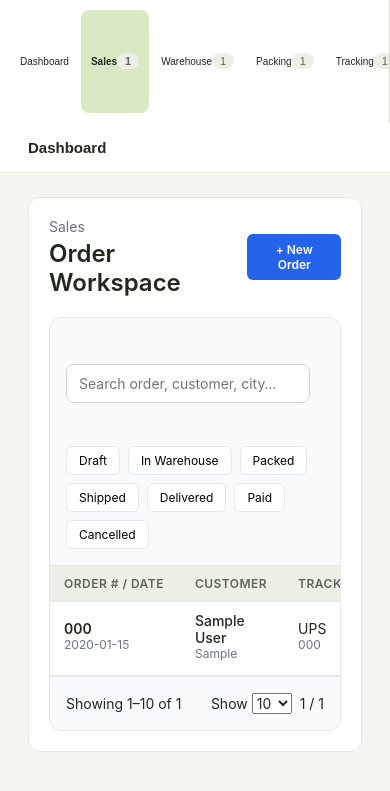
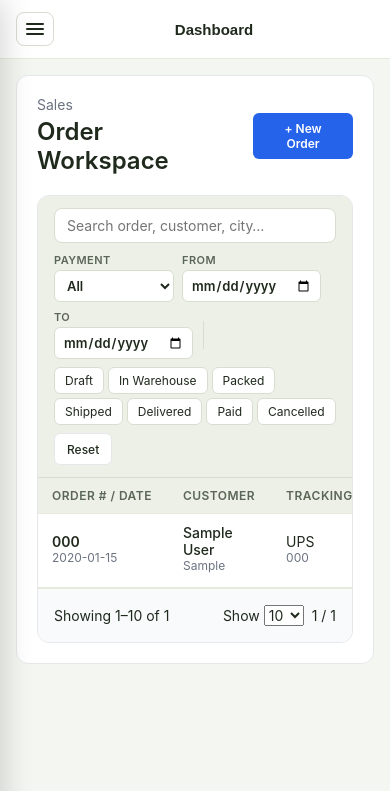
Before and after one commit to iventspl/orderhub, a Django app: page /sales/ in a window 390 px wide. Shown: the top 791 px of the page. Run offline with Django 5.2, Linux system fonts and the light colour scheme; a user stored in the database is signed in; tables that the repository leaves empty hold one stand-in row (values such as "Sample post"); parts of the project's set-up code (start-up, migrations or seed data) failed here and were passed over.

Commit message:
mobile sidebar drawer + sales toolbar/table polish
- Replace horizontal-scroll sidebar with slide-in drawer on mobile (<820px)
- Hamburger toggle button in topbar, × close inside sidebar, backdrop overlay
- JS IIFE in main.js wires toggle/close/overlay/nav-link clicks
- Sales toolbar refactored to flex-wrap with label chips and divider
- Sales table converted to proper <table> with clickable sort headers

Co-Authored-By: Claude Sonnet 4.6 <noreply@anthropic.com>

```diff
--- a/mainapp/static/css/base.css
+++ b/mainapp/static/css/base.css
@@ -165,14 +165,80 @@ color-mix(in oklab, var(--brand-soft) 70%, transparent); border-left: 4px solid
 .progress-bar { height: 8px; background: var(--surface-strong); border-radius: 999px; overflow: hidden; }
 .progress-bar > div { height: 100%; background: var(--primary); transition: width .3s; }
 
-/* RESPONSIVE */
+/* ── Hamburger toggle — hidden on desktop ── */
+.sidebar-toggle {
+  display: none;
+  background: none;
+  border: 1px solid var(--border);
+  padding: 6px 8px;
+  border-radius: 8px;
+  color: var(--text);
+  cursor: pointer;
+  flex-shrink: 0;
+}
+.sidebar-toggle:hover { background: var(--surface-strong); }
+
+/* ── Sidebar close ×  — hidden on desktop ── */
+.sidebar-close {
+  display: none;
+  align-self: flex-end;
+  background: none;
+  border: none;
+  cursor: pointer;
+  font-size: 22px;
+  color: var(--muted);
+  padding: 2px 6px;
+  border-radius: 6px;
+  line-height: 1;
+  margin-bottom: 4px;
+}
+.sidebar-close:hover { background: var(--surface-strong); color: var(--text); }
+
+/* ── Drawer overlay backdrop ── */
+.sidebar-overlay {
+  display: none;
+  position: fixed;
+  inset: 0;
+  background: rgba(0, 0, 0, .38);
+  z-index: 99;
+}
+.sidebar-overlay.active { display: block; }
+
+/* ── RESPONSIVE ── */
 @media (max-width: 820px) {
   .app-shell { grid-template-columns: 1fr; }
-  .sidebar { flex-direction: row; overflow-x: auto; padding: 10px; gap: 6px; }
-  .brand { display: none; }
-  #nav { flex-direction: row; }
-  .nav-item { white-space: nowrap; }
-  .sidebar-footer { display: none; }
+
+  /* Sidebar becomes a slide-in drawer */
+  .sidebar {
+    position: fixed;
+    inset: 0 auto 0 0;
+    width: min(260px, 82vw);
+    height: 100dvh;
+    z-index: 100;
+    transform: translateX(-100%);
+    transition: transform .25s cubic-bezier(.4, 0, .2, 1);
+    overflow-y: auto;
+    flex-direction: column;
+    padding: 14px 12px;
+    gap: 10px;
+    box-shadow: 4px 0 28px rgba(0, 0, 0, .16);
+  }
+  .sidebar.open { transform: translateX(0); }
+
+  /* Show toggle + close on mobile */
+  .sidebar-toggle { display: flex; align-items: center; justify-content: center; }
+  .sidebar-close   { display: block; }
+
+  /* Restore footer visibility inside drawer */
+  .sidebar-footer { display: grid; }
+  .brand { display: block; }
+  #nav { flex-direction: column; gap: 2px; }
+
+  /* Main content spans full width */
+  .topbar { padding: 12px 16px; gap: 10px; }
+  #content { padding: 16px; }
+
+  /* Stack form grids */
   .row, .row-3 { grid-template-columns: 1fr; }
 }
 
--- a/mainapp/static/js/main.js
+++ b/mainapp/static/js/main.js
@@ -5,6 +5,37 @@ function openModal(id) {
 function closeModal(id) {
     document.getElementById(id).classList.add('hidden');
 }
+
+// ── Mobile sidebar drawer ──
+(function () {
+    const sidebar  = document.getElementById('sidebar');
+    const overlay  = document.getElementById('sidebar-overlay');
+    const toggleBtn = document.getElementById('sidebar-toggle');
+    const closeBtn  = document.getElementById('sidebar-close');
+
+    if (!sidebar) return;
+
+    function openSidebar() {
+        sidebar.classList.add('open');
+        overlay.classList.add('active');
+        document.body.style.overflow = 'hidden';
+    }
+
+    function closeSidebar() {
+        sidebar.classList.remove('open');
+        overlay.classList.remove('active');
+        document.body.style.overflow = '';
+    }
+
+    toggleBtn?.addEventListener('click', openSidebar);
+    closeBtn?.addEventListener('click', closeSidebar);
+    overlay?.addEventListener('click', closeSidebar);
+
+    // Close drawer when user navigates away via a nav link
+    sidebar.querySelectorAll('.nav-item').forEach(function (link) {
+        link.addEventListener('click', closeSidebar);
+    });
+}());
 
 
 
--- a/mainapp/templates/mainapp/base.html
+++ b/mainapp/templates/mainapp/base.html
@@ -18,7 +18,8 @@
     <body>
         <section id="app-view" class="app-shell">
             {% if request.user.is_authenticated %}
-            <aside class="sidebar">
+            <aside class="sidebar" id="sidebar">
+                <button class="sidebar-close" id="sidebar-close" aria-label="Close menu">&times;</button>
                 <div class="brand">OrderHub</div>
                 <nav id="nav">
                     <a href="{% url 'mainapp:home' %}"
@@ -118,9 +119,17 @@
                     </div>
                 </aside>
             {% endif %}
+            <div class="sidebar-overlay" id="sidebar-overlay"></div>
             <main class="main">
                 {% if request.user.is_authenticated %}
                 <header class="topbar">
+                    <button class="sidebar-toggle" id="sidebar-toggle" aria-label="Open menu">
+                        <svg width="20" height="20" viewBox="0 0 20 20" fill="none" stroke="currentColor" stroke-width="2" stroke-linecap="round">
+                            <line x1="2" y1="5" x2="18" y2="5"/>
+                            <line x1="2" y1="10" x2="18" y2="10"/>
+                            <line x1="2" y1="15" x2="18" y2="15"/>
+                        </svg>
+                    </button>
                     <h2 id="page-title">Dashboard</h2>
                     <div class="topbar-actions">
                         <span id="session-timer" class="muted small"></span>
--- a/sales/static/css/sales.css
+++ b/sales/static/css/sales.css
@@ -248,71 +248,100 @@ font-size: 14px;
 ------------------*/
 
 .orders-toolbar {
-padding: 16px;
-border-bottom: 1px solid #e5e7eb;
-background: #f8fafc;
+    padding: 12px 16px;
+    border-bottom: 1px solid var(--border, #e5e7eb);
+    background: var(--surface-strong, #f8fafc);
     display: flex;
     flex-direction: column;
-gap: 12px;
-}
-
-.toolbar-col{
-    display: flex;
-    align-items: center;
-    gap: 30px;
-}
-
-.toolbar-row {
-display: flex;
-flex-wrap: wrap;
-justify-content: space-between;
-gap: 12px;
-align-items: center;
+    gap: 10px;
 }
 
 .search-input {
-min-width: 200px;
-padding: 10px 12px;
-border: 1px solid #d1d5db;
+    width: 100%;
+    padding: 8px 12px;
+    border: 1px solid var(--border, #d1d5db);
     border-radius: 8px;
     font-size: 14px;
+    background: var(--surface, #fff);
+    transition: border-color .15s;
+}
+
+.search-input:focus {
+    outline: none;
+    border-color: var(--primary, #4f8a2a);
+    box-shadow: 0 0 0 3px color-mix(in oklab, var(--primary, #4f8a2a) 12%, transparent);
+}
+
+.toolbar-filters {
+    display: flex;
+    flex-wrap: wrap;
+    align-items: center;
+    gap: 8px;
+}
+
+.toolbar-label {
+    display: flex;
+    flex-direction: column;
+    gap: 3px;
+    font-size: 11px;
+    font-weight: 600;
+    color: var(--muted, #6b7280);
+    text-transform: uppercase;
+    letter-spacing: .04em;
+}
+
+.toolbar-label select,
+.toolbar-label input[type="date"] {
+    padding: 6px 8px;
+    border: 1px solid var(--border, #d1d5db);
+    border-radius: 6px;
+    font-size: 13px;
+    background: var(--surface, #fff);
+    color: var(--text, #111827);
+    min-width: 120px;
+}
+
+.toolbar-label select:focus,
+.toolbar-label input[type="date"]:focus {
+    outline: none;
+    border-color: var(--primary, #4f8a2a);
+}
+
+.toolbar-divider {
+    width: 1px;
+    height: 28px;
+    background: var(--border, #e5e7eb);
+    flex-shrink: 0;
+    margin: 0 2px;
 }
 
 .filters {
     display: flex;
     flex-wrap: wrap;
-margin-left: auto;
-gap: 8px;
+    gap: 4px;
 }
 
 .filter-btn {
-border: 1px solid #e5e7eb;
-background: #fff;
-padding: 6px 12px;
+    border: 1px solid var(--border, #e5e7eb);
+    background: var(--surface, #fff);
+    padding: 5px 10px;
     border-radius: 6px;
     font-size: 12px;
     cursor: pointer;
+    color: var(--text, #111827);
+    transition: background .1s, border-color .1s;
+    white-space: nowrap;
+}
+
+.filter-btn:hover {
+    background: var(--surface-strong, #f3f4f6);
 }
 
 .filter-btn.active {
-border-color: #2563eb;
-background: #eff6ff;
+    border-color: var(--primary, #4f8a2a);
+    background: var(--primary-soft, #d8e9c4);
+    color: var(--text, #111827);
     font-weight: 600;
-}
-
-.controls {
-display: flex;
-flex-wrap: wrap;
-gap: 16px;
-font-size: 12px;
-align-items: center;
-}
-
-.controls select,
-.controls input {
-border: 1px solid #d1d5db;
-border-radius: 6px;
-padding: 4px 8px;
 }
 
 /*----------------
--- a/sales/templates/sales/sales_list.html
+++ b/sales/templates/sales/sales_list.html
@@ -21,12 +21,9 @@
 
   <div class="orders-container">
         <div class="orders-toolbar">
-            <div class="toolbar-col">
-                <div class="toolbar-row">
             <input class="search-input" name="search" id="o-search" type="text" placeholder="Search order, customer, city…" />
-                </div>
-                <div class="controls">
-                    <label>
+            <div class="toolbar-filters">
+                <label class="toolbar-label">
                     Payment
                     <select name="filter_payment" id="o-payment">
                         <option value="all">All</option>
@@ -37,23 +34,15 @@
                         <option value="paid">Paid</option>
                     </select>
                 </label>
-                </div>
-
-                <div class="controls">
-                    <label>
-                    Order date from
+                <label class="toolbar-label">
+                    From
                     <input type="date">
                 </label>
-
-                    <label>
+                <label class="toolbar-label">
                     To
                     <input type="date">
                 </label>
-                </div>
-
-                <button class="btn" id="reset-filters">Reset</button>
-            </div>
-            <div class="toolbar-row">
+                <div class="toolbar-divider"></div>
                 <div class="filters" role="group" aria-label="Filter orders by status">
                     {% for filter_value, filter_label in status_filters %}
                         <button class="filter-btn{% if status_filter == filter_value %} active{% endif %}"
@@ -63,10 +52,8 @@
                         </button>
                     {% endfor %}
                 </div>
+                <button class="btn btn-sm" id="reset-filters">Reset</button>
             </div>
-
-
-
         </div>
     <table>
         <thead>
```
Lines whose indentation alone changed are shown as unchanged.
